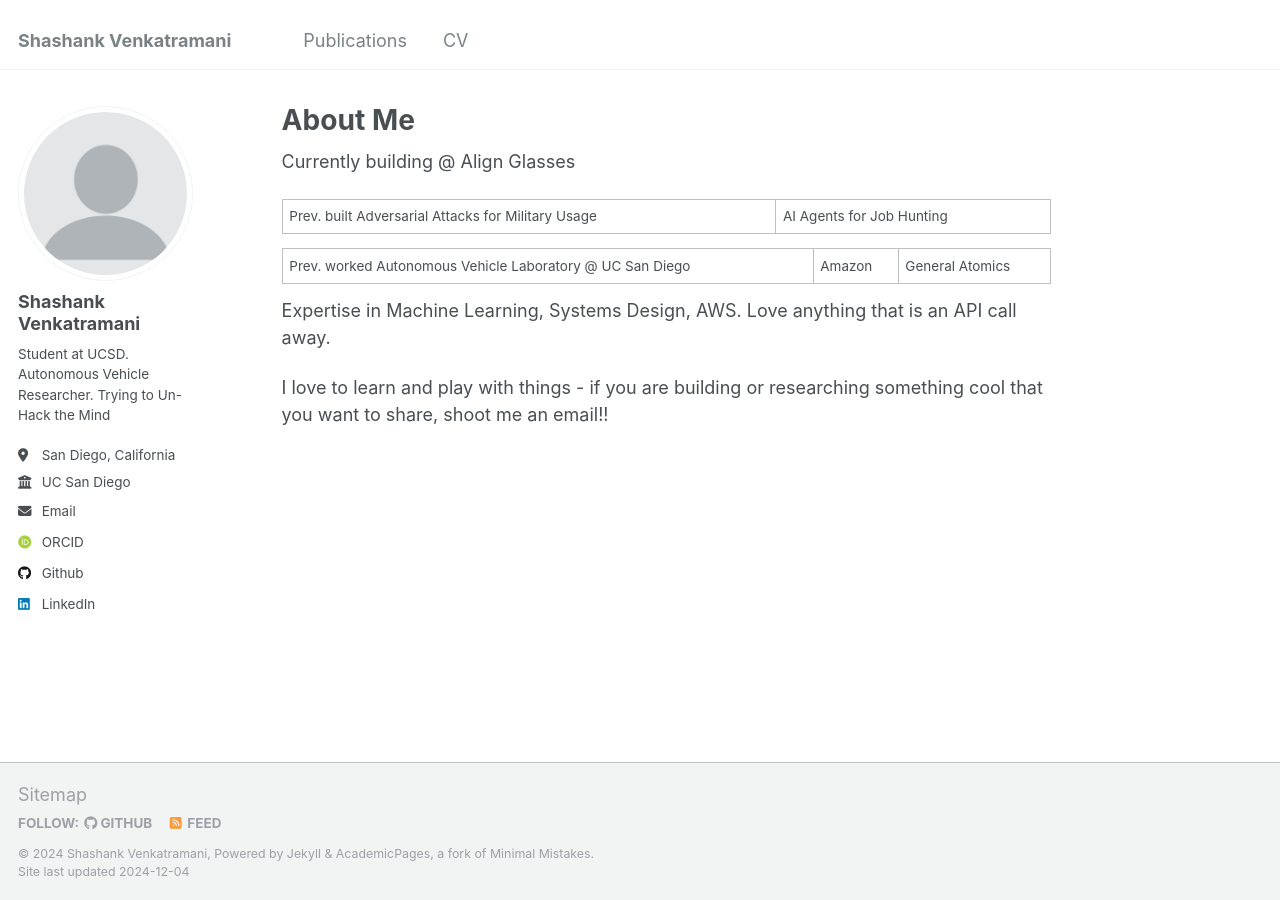
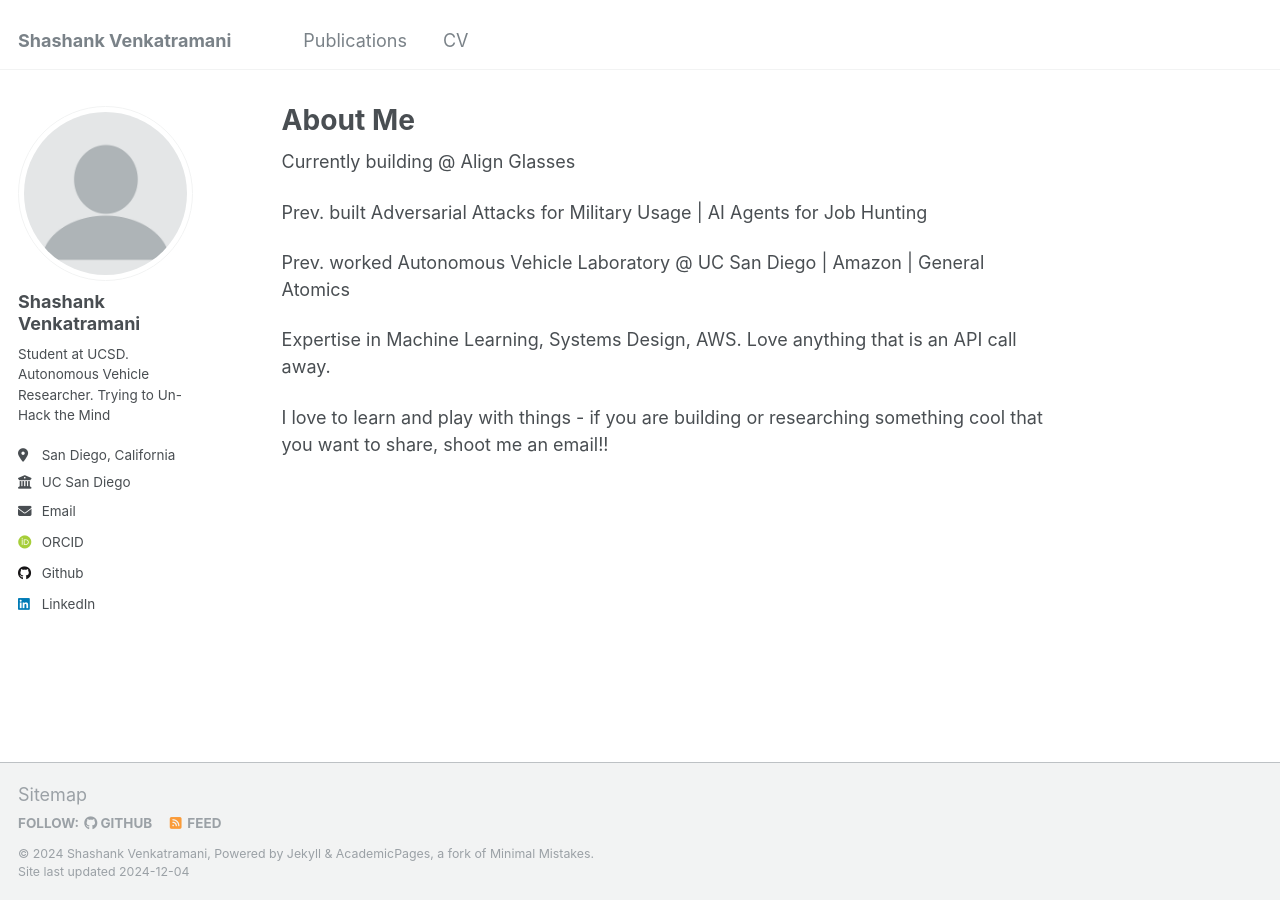
Before and after one commit to ShashankVenkatramani/ShashankVenkatramani.github.io, a Jekyll site: the page built from _pages/about.md, in a window 1280 px wide. Built offline with Jekyll 4.4.1, drawn with Linux system fonts in a browser that asks for light colours; some web fonts are replaced.

Commit message:
prevent markdown from styling as chart

```diff
--- a/_pages/about.md
+++ b/_pages/about.md
@@ -9,9 +9,9 @@ redirect_from:
 
 Currently building @ Align Glasses
 
-Prev. built Adversarial Attacks for Military Usage | AI Agents for Job Hunting
+Prev. built Adversarial Attacks for Military Usage \| AI Agents for Job Hunting
 
-Prev. worked Autonomous Vehicle Laboratory @ UC San Diego | Amazon | General Atomics
+Prev. worked Autonomous Vehicle Laboratory @ UC San Diego \| Amazon \| General Atomics
 
 Expertise in Machine Learning, Systems Design, AWS. Love anything that is an API call away.
 
```
